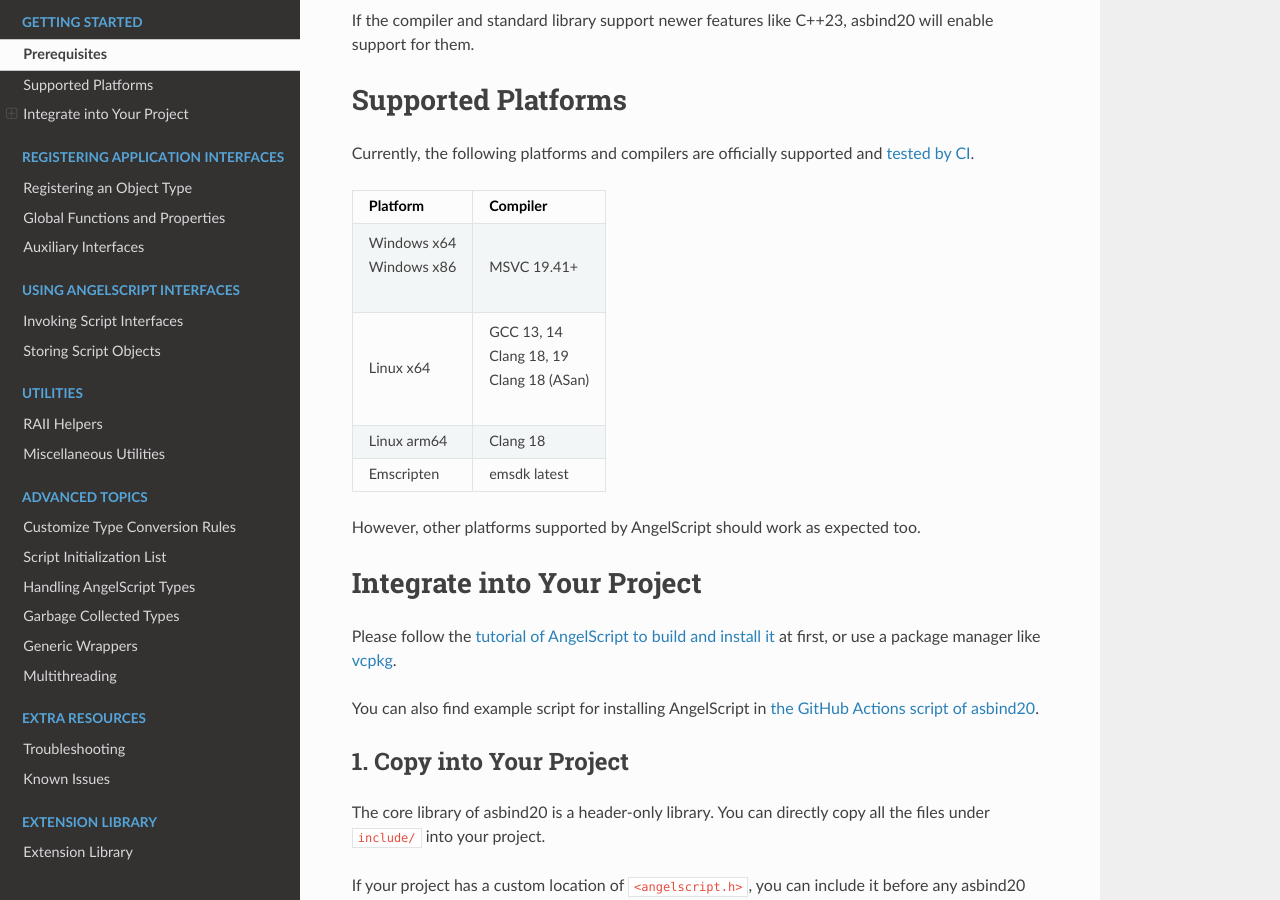
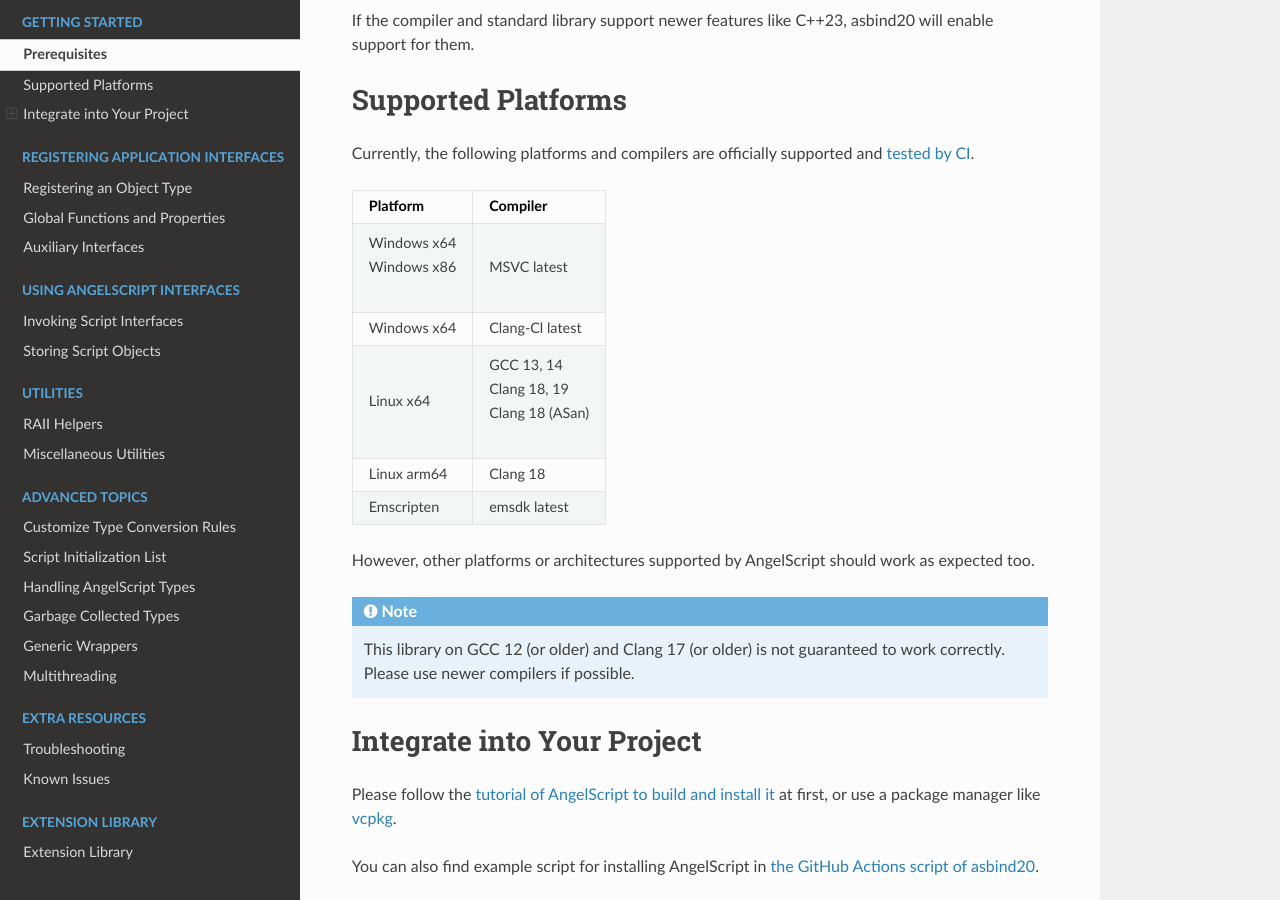
Before and after one commit to HenryAWE/asbind20, a Sphinx documentation site: the page built from doc/start.rst, in a window 1280 px wide and 900 px high, scrolled down 248 px. Built offline with Sphinx 7.4.7 and the Read the Docs theme 3.1.0, drawn with Linux system fonts in a browser that asks for light colours.

Commit message:
Update documentation

```diff
--- a/doc/start.rst
+++ b/doc/start.rst
@@ -21,7 +21,9 @@ Currently, the following platforms and compilers are officially supported and `t
      - Compiler
    * - | Windows x64
        | Windows x86
-     - MSVC 19.41+
+     - MSVC latest
+   * - Windows x64
+     - Clang-Cl latest
    * - Linux x64
      - | GCC 13, 14
        | Clang 18, 19
@@ -31,7 +33,11 @@ Currently, the following platforms and compilers are officially supported and `t
    * - Emscripten
      - emsdk latest
 
-However, other platforms supported by AngelScript should work as expected too.
+However, other platforms or architectures supported by AngelScript should work as expected too.
+
+.. note::
+  This library on GCC 12 (or older) and Clang 17 (or older) is not guaranteed to work correctly.
+  Please use newer compilers if possible.
 
 Integrate into Your Project
 ===========================
```
